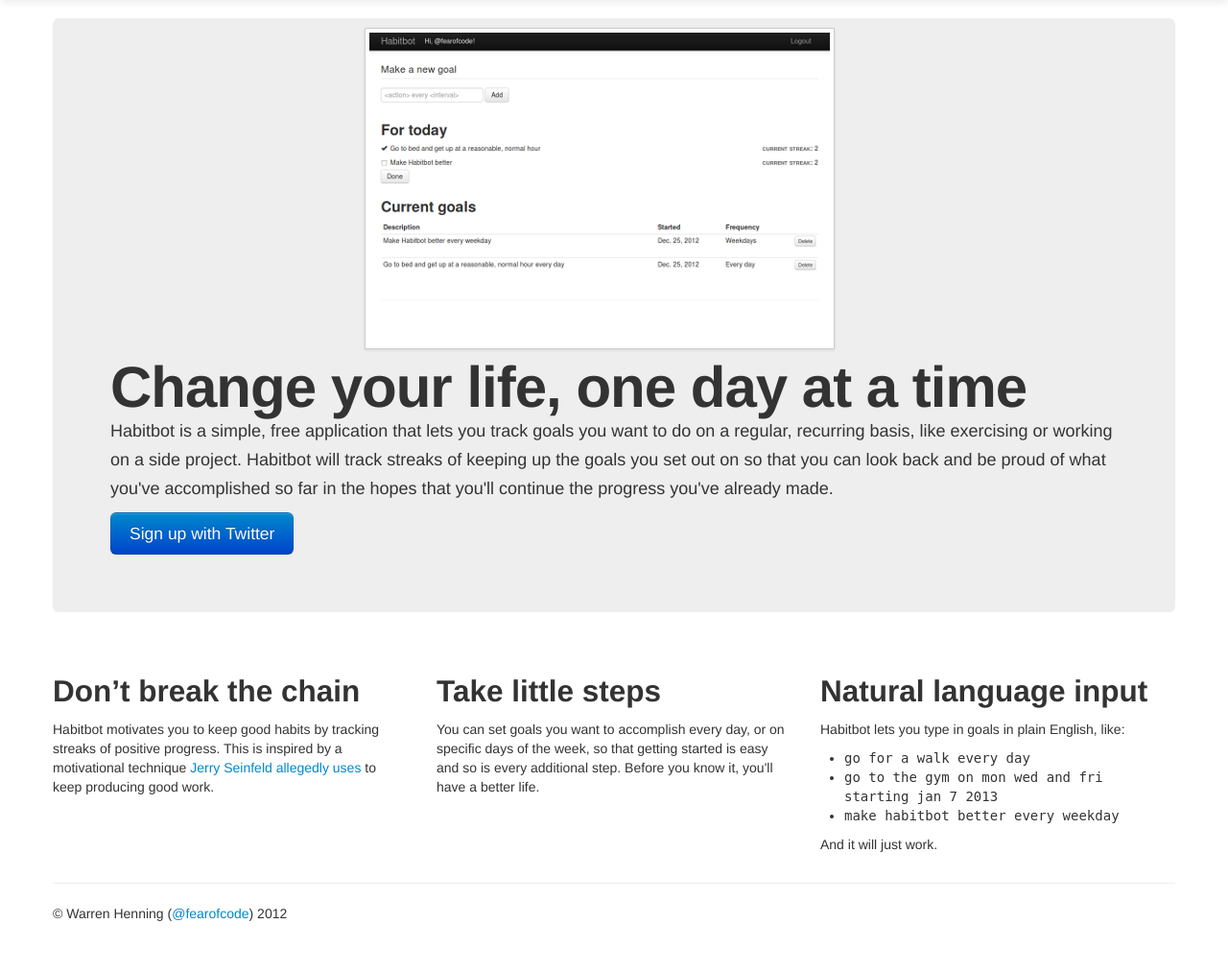
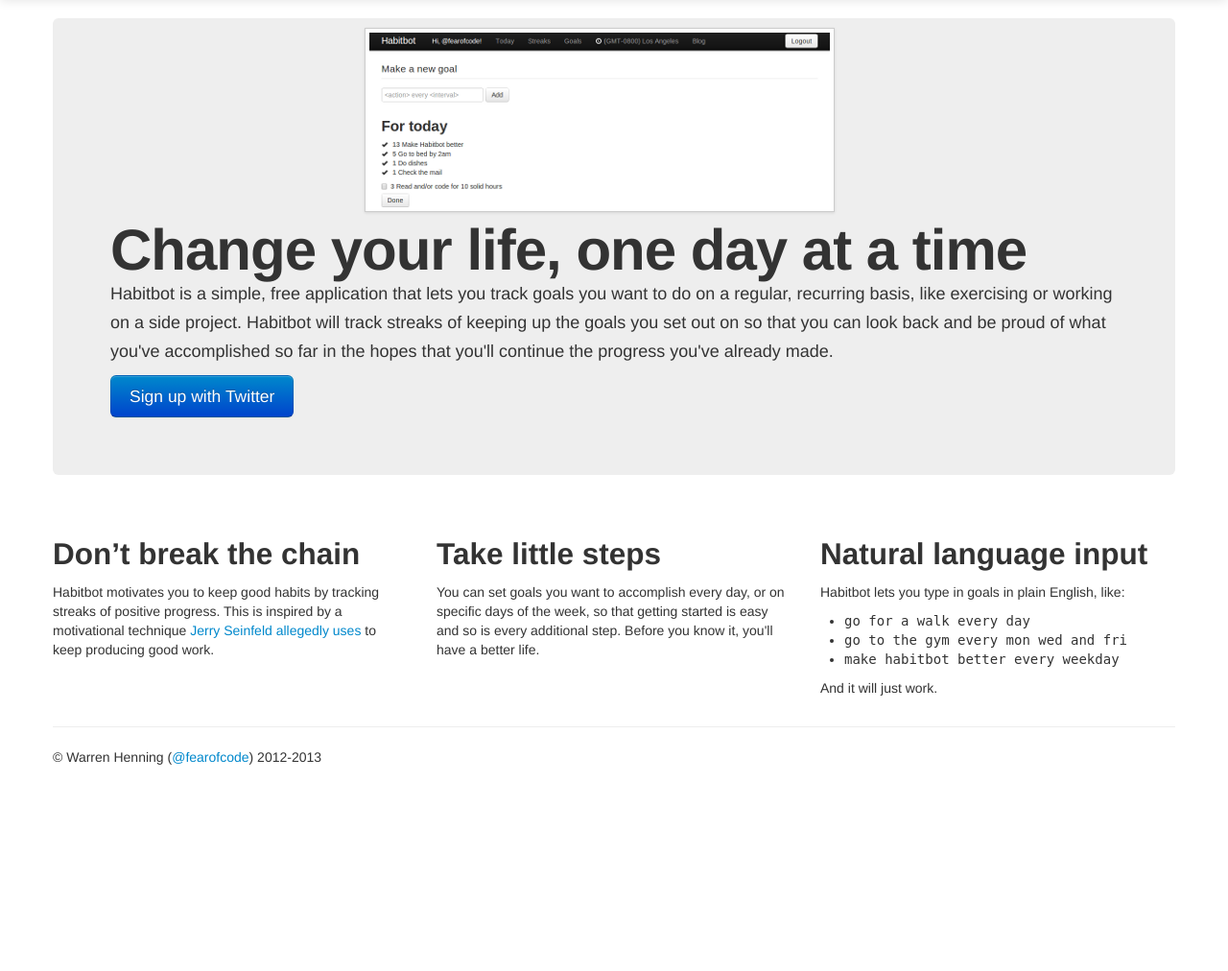
Before and after one commit to fearofcode/habitbot, a Django app: page / in a window 1280 px wide. Shown: the part 41-1053 px from the top of the page at 96% size. After the commit the page ends 838 px from the top, so only its background shows below. Run offline with Django 3.2, Linux system fonts and the light colour scheme; some libraries are stand-ins or nearby versions.

Commit message:
Add updated screenshot and clean up homepage a little

```diff
--- a/habitbot/templates/home.html
+++ b/habitbot/templates/home.html
@@ -38,8 +38,8 @@
 
         <div class="hero-unit">
             <div class="row" id="screenshot">
-                <a href="/static/img/screenshot_12272012.png">
-                    <img src="/static/img/screenshot_12272012_small.png" class="img-polaroid" />
+                <a href="/static/img/screenshot_01142013.png">
+                    <img src="/static/img/screenshot_01142013_small.png" class="img-polaroid" />
                 </a>
             </div>
 
@@ -69,7 +69,7 @@
 
                 <ul>
                     <li><kbd>go for a walk every day</kbd></li>
-                    <li><kbd>go to the gym on mon wed and fri starting jan 7 2013</kbd></li>
+                    <li><kbd>go to the gym every mon wed and fri</kbd></li>
                     <li><kbd>make habitbot better every weekday</kbd></li>
                 </ul>
 
@@ -80,7 +80,7 @@
         <hr>
 
         <footer>
-            <p>&copy; Warren Henning (<a href="http://twitter.com/fearofcode">@fearofcode</a>) 2012</p>
+            <p>&copy; Warren Henning (<a href="http://twitter.com/fearofcode">@fearofcode</a>) 2012-2013</p>
         </footer>
 
 {% endblock %}
```
Also changed, not shown: habitbot/static/img/screenshot_01142013.png (added), habitbot/static/img/screenshot_01142013_small.png (added).
